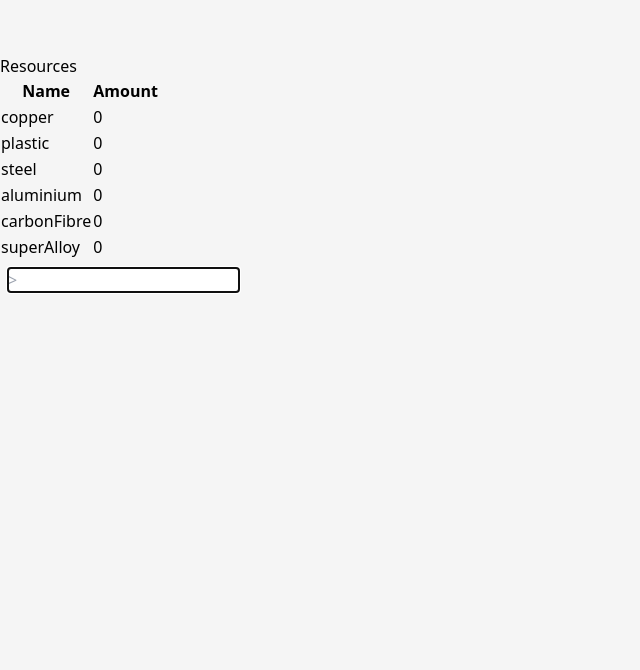
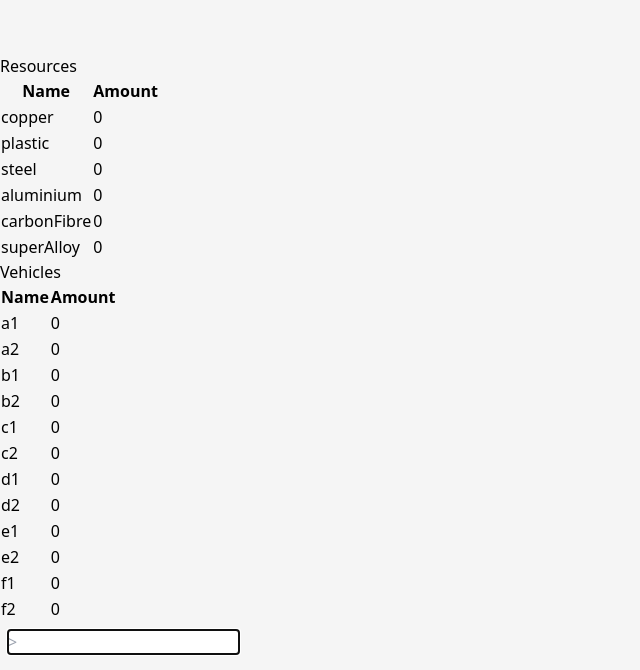
Before and after one commit to barrymun/cmd-ctrl, a Svelte app: page / in a window 1280 px wide. Shown: the part 1862-2532 px from the top of the page, without its empty margins (0-640 px from the left). Before the commit the page ends 2170 px from the top, so only its background shows below. Built offline with nearby package versions, Linux system fonts and the light colour scheme.

Commit message:
vehicles (basic definition)

```diff
--- a/src/App.svelte
+++ b/src/App.svelte
@@ -2,8 +2,9 @@
   import { onMount, SvelteComponent } from "svelte";
   import WorldMap from "./lib/WorldMap.svelte";
   import Terminal from "./lib/Terminal.svelte";
-  import VehicleArmor from "./lib/VehicleArmor.svelte";
-  import Resources from "./lib/Resources.svelte";
+  import VehicleArmorDisplay from "./lib/VehicleArmorDisplay.svelte";
+  import ResourceDisplay from "./lib/ResourceDisplay.svelte";
+  import VehicleDisplay from "./lib/VehicleDisplay.svelte";
 
   let worldMap: SvelteComponent;
 
@@ -27,8 +28,11 @@
 
   <div class="fixed top-0 right-0 h-[calc(80vh-12px)] w-[calc(50%-12px)] m-2">
     <div class="rounded-lg bg-white shadow h-full overflow-hidden">
-      <VehicleArmor />
-      <Resources />
+      <div class="h-full overflow-scroll">
+        <VehicleArmorDisplay />
+        <ResourceDisplay />
+        <VehicleDisplay />
+      </div>
     </div>
   </div>
 
--- /dev/null
+++ b/src/lib/VehicleDisplay.svelte
@@ -0,0 +1,63 @@
+<script lang="ts">
+  import { playerVehicles } from "../stores.js";
+
+  let _playerVehicles: object;
+
+  playerVehicles.subscribe((value) => {
+    _playerVehicles = value;
+  });
+
+  console.log(_playerVehicles);
+</script>
+
+<main class="mt-10">
+  <div class="px-4 sm:px-6 lg:px-8">
+    <div class="sm:flex sm:items-center">
+      <div class="sm:flex-auto">
+        <h1 class="text-xl font-semibold text-gray-900">Vehicles</h1>
+      </div>
+    </div>
+    <div class="mt-8 flex flex-col">
+      <div class="-my-2 -mx-4 overflow-x-auto sm:-mx-6 lg:-mx-8">
+        <div class="inline-block min-w-full py-2 align-middle md:px-6 lg:px-8">
+          <div
+            class="overflow-hidden shadow ring-1 ring-black ring-opacity-5 md:rounded-lg"
+          >
+            <table class="min-w-full divide-y divide-gray-300">
+              <thead class="bg-gray-50">
+                <tr>
+                  <th
+                    scope="col"
+                    class="py-3.5 pl-4 pr-3 text-left text-sm font-semibold text-gray-900 sm:pl-6"
+                  >
+                    Name
+                  </th>
+                  <th
+                    scope="col"
+                    class="px-3 py-3.5 text-left text-sm font-semibold text-gray-900"
+                  >
+                    Amount
+                  </th>
+                </tr>
+              </thead>
+              <tbody class="divide-y divide-gray-200 bg-white">
+                {#each Object.entries(_playerVehicles) as [key, value], index (key)}
+                <tr>
+                  <td
+                    class="whitespace-nowrap py-4 pl-4 pr-3 text-sm font-medium text-gray-900 sm:pl-6"
+                  >
+                    {key}
+                  </td>
+                  <td class="whitespace-nowrap px-3 py-4 text-sm text-gray-500">
+                    {value}
+                  </td>
+                </tr>
+                {/each}
+              </tbody>
+            </table>
+          </div>
+        </div>
+      </div>
+    </div>
+  </div>
+</main>
--- a/src/stores.js
+++ b/src/stores.js
@@ -9,6 +9,21 @@ export const playerResources = writable({
   superAlloy: 0,
 });
 
+export const playerVehicles = writable({
+  a1: 0,  // low offence + slow transport
+  a2: 0,  // low-moderate offence
+  b1: 0,  // fast defence
+  b2: 0,  // very, very fast recon
+  c1: 0,  // moderate defence
+  c2: 0,  // moderate-high ranged offence
+  d1: 0,  // very fast moderate offence, low-moderate defence
+  d2: 0,  // fast moderate offence, moderate-high defence
+  e1: 0,  // transport
+  e2: 0,  // high ranged offence
+  f1: 0,  // very high defence, slow
+  f2: 0,  // very high ranged offence, slow
+});
+
 export const playerVehicleArmorLevel = writable({
   topside: 1,
   underside: 1,
```
Also changed, not shown: src/lib/ResourceDisplay.svelte (renamed from src/lib/Resources.svelte), src/lib/VehicleArmorDisplay.svelte (renamed from src/lib/VehicleArmor.svelte).
